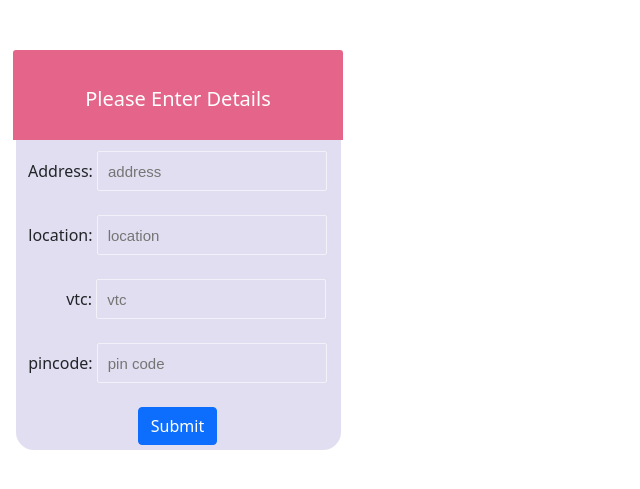
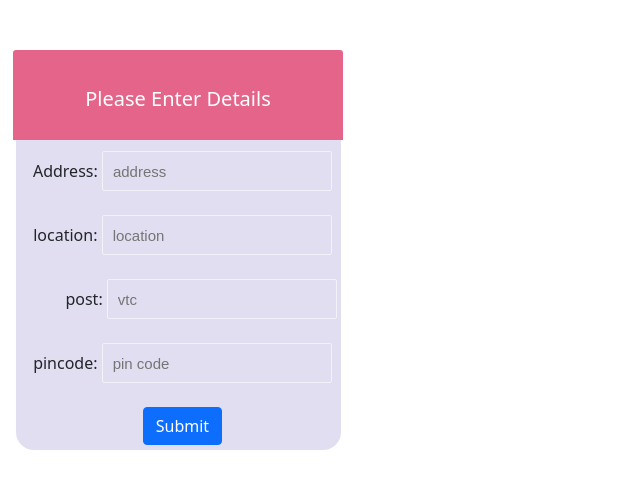
Before and after one commit to 21111990/missiontwok, a Django app: template products/templates/BillInfo_address.html in a window 1280 px wide. Shown: the part 50-539 px from the top of the page, without its empty margins (0-640 px from the left). Run offline with Django 3.2, Linux system fonts and the light colour scheme; the template is opened without the code that fills it, so the values that code supplies are empty.

Commit message:
missiontwok

```diff
--- a/products/templates/BillInfo_address.html
+++ b/products/templates/BillInfo_address.html
@@ -24,7 +24,7 @@
 
                                            location: <input type="text" id="Add2" name="Add2" maxlength="40" placeholder="location" value="" autocomplete="off" required><br><br>
 
-                                            &nbsp;&nbsp;&nbsp;&nbsp;&nbsp;&nbsp;&nbsp;&nbsp;&nbsp;vtc: <input type="text" id="Add3" name="Add3" maxlength="40" placeholder="vtc" value="" autocomplete="off" required>
+                                            &nbsp;&nbsp;&nbsp;&nbsp;&nbsp;&nbsp;&nbsp;&nbsp;&nbsp;post: <input type="text" id="Add3" name="Add3" maxlength="40" placeholder="vtc" value="" autocomplete="off" required>
 
                                            <br></br>pincode: <input type="number" placeholder="pin code" name="pincode" id="pincode" pattern="[0-9]{6}" autocomplete="off" required><br><br>
 
--- a/products/views.py
+++ b/products/views.py
@@ -1,8 +1,8 @@
 import os
-
 from django.shortcuts import render,redirect
 from django.http import HttpResponse
 from .forms import ImageForm,ImageForm_shop
+from PIL import Image
 from .models import Product,Productinshop,BuyProducts,ClientDetailLog,BillDetails,PaymentDone,Client_details
 import random
 from django import forms
```
Also changed, not shown: db.sqlite3.
